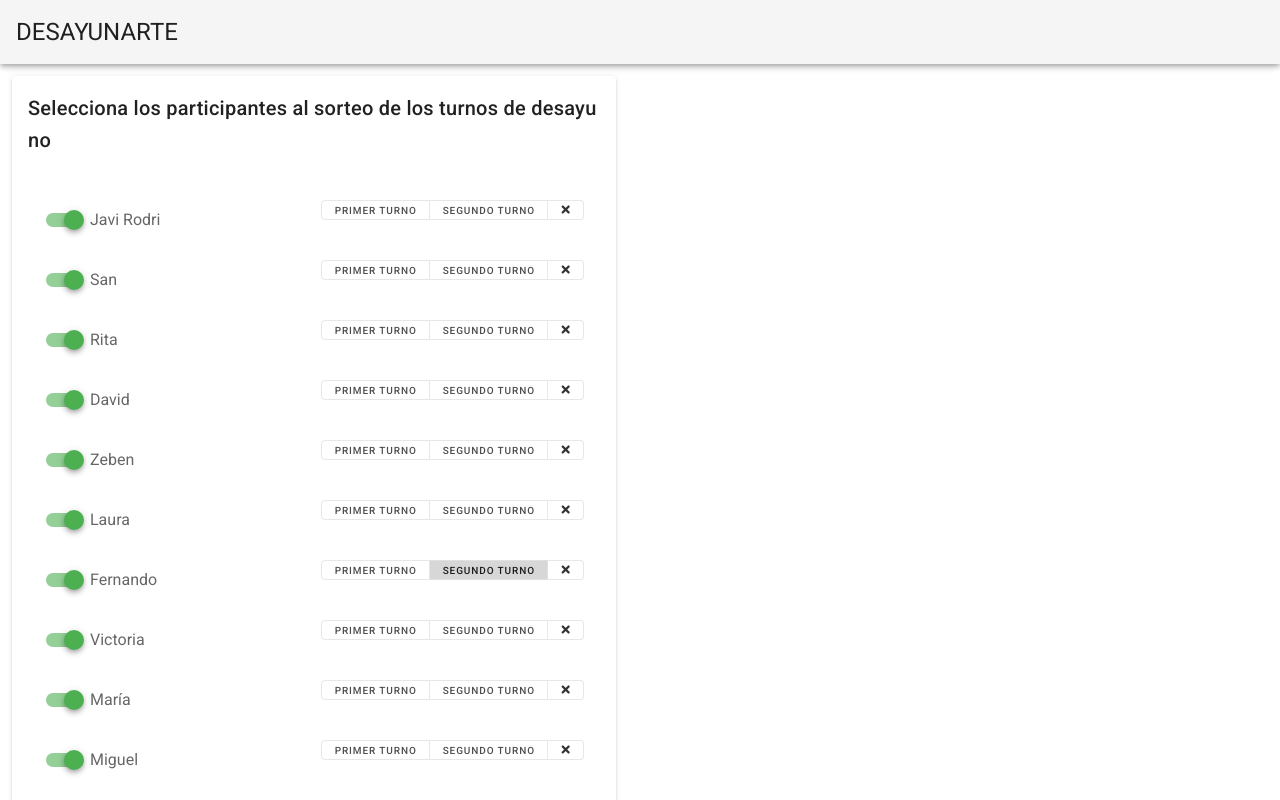
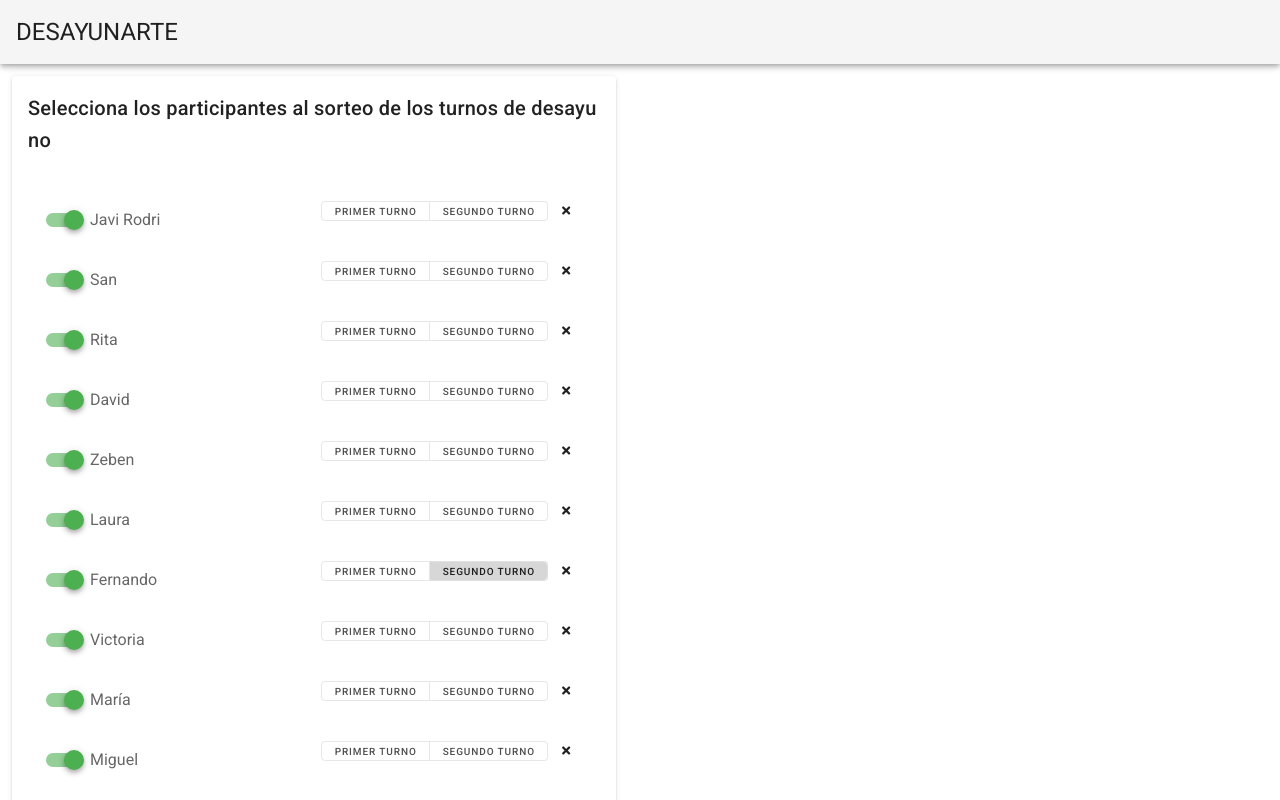
Before and after one commit to myugen/desayunarte, a Vue app: page / in a window 1280 px wide. Shown: the top 800 px of the page. Built offline with nearby package versions, Linux system fonts and the light colour scheme; what vue-clipboard2 would draw is missing.

Commit message:
Se modifica la acción de eliminar la fijación de turnos

```diff
--- a/src/components/Selection.vue
+++ b/src/components/Selection.vue
@@ -16,6 +16,7 @@
               ></v-switch>
             </v-list-item-content>
             <v-list-item-action>
+              <div>
                 <v-btn-toggle v-model="user.default">
                   <v-btn text x-small value="first">
                     Primer turno
@@ -23,10 +24,11 @@
                   <v-btn text x-small value="last">
                     Segundo turno
                   </v-btn>
-                <v-btn text x-small value="undefined">
+                </v-btn-toggle>
+                <v-btn text x-small @click="user.default = undefined">
                   <v-icon x-small>fas fa-times</v-icon>
                 </v-btn>
-              </v-btn-toggle>
+              </div>
             </v-list-item-action>
           </v-list-item>
         </v-list>
```
Lines whose indentation alone changed are shown as unchanged.
